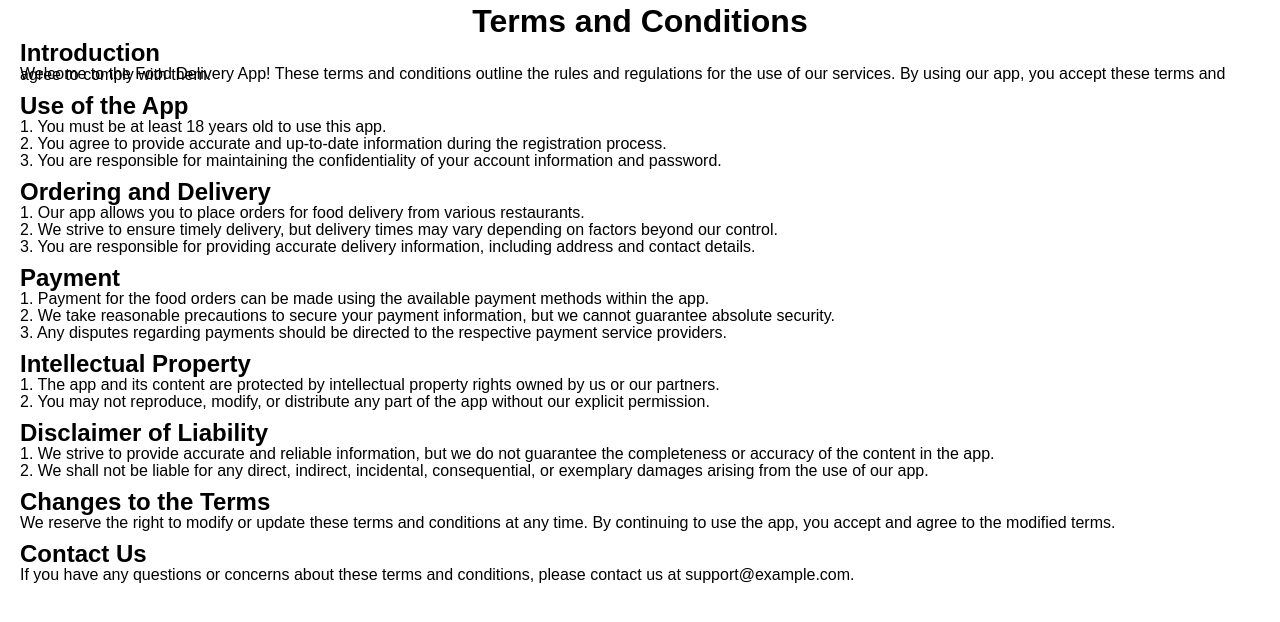
After one commit to bleronsy/FastFoodApp, a PHP site: page /terms.php in a window 1280 px wide. The commit adds this page. Shown: the top 622 px of the page. Run offline with PHP 8.4, Linux system fonts and the light colour scheme.

Commit message:
Terms and conditions and Privacy Policy

```diff
--- a/hamburger.php
+++ b/hamburger.php
@@ -41,6 +41,7 @@
 
         <div class="gjithaUshqimet">
             <?php
+            session_start();
                 $host = 'localhost';
                 $dbname = 'fooddelivery';
                 $username = 'root';
--- a/index.php
+++ b/index.php
@@ -41,6 +41,7 @@
 
         <div class="gjithaUshqimet">
             <?php
+            session_start();
                 $host = 'localhost';
                 $dbname = 'fooddelivery';
                 $username = 'root';
--- a/kycu.php
+++ b/kycu.php
@@ -1,4 +1,5 @@
 <?php
+session_start();
 // Database connection parameters
 $host = 'localhost';
 $dbName = 'fooddelivery';
--- a/pije.php
+++ b/pije.php
@@ -41,6 +41,7 @@
 
         <div class="gjithaUshqimet">
             <?php
+            session_start();
                 $host = 'localhost';
                 $dbname = 'fooddelivery';
                 $username = 'root';
--- a/pizza.php
+++ b/pizza.php
@@ -41,6 +41,7 @@
 
         <div class="gjithaUshqimet">
             <?php
+            session_start();
                 $host = 'localhost';
                 $dbname = 'fooddelivery';
                 $username = 'root';
--- a/regjistrohu.php
+++ b/regjistrohu.php
@@ -1,4 +1,5 @@
 <?php
+session_start();
 $host = 'localhost';
 $db_name = 'fooddelivery';
 
@@ -45,7 +46,7 @@ if ($_SERVER['REQUEST_METHOD'] === 'POST') {
         <input type="text" name="nrtel" placeholder="Numri i telefonit">
         <div class="terms-checkbox">
             <input type="checkbox" name="terms" id="terms-checkbox">
-            <label for="terms-checkbox">A pajtoheni me <span>Terms & Conditions</span> dhe <span>Privacy Policy</span></label>
+            <label for="terms-checkbox">A pajtoheni me <a href="terms.php" class="terms">Terms & Conditions</a> dhe <a href="privacyPolicy.php" class="terms">Privacy Policy</a></label>
         </div>
         <input type="submit" value="Regjistrohu">
     </form>
--- a/sallata.php
+++ b/sallata.php
@@ -41,6 +41,7 @@
 
         <div class="gjithaUshqimet">
             <?php
+            session_start();
                 $host = 'localhost';
                 $dbname = 'fooddelivery';
                 $username = 'root';
--- a/sandwich.php
+++ b/sandwich.php
@@ -41,6 +41,7 @@
 
         <div class="gjithaUshqimet">
             <?php
+            session_start();
                 $host = 'localhost';
                 $dbname = 'fooddelivery';
                 $username = 'root';
--- a/styles/regjistrohu.css
+++ b/styles/regjistrohu.css
@@ -77,3 +77,7 @@ p.form-message {
   text-align: center;
   font-size: smaller;
 }
+
+.terms{
+  color: black;
+}
--- /dev/null
+++ b/terms.php
@@ -0,0 +1,61 @@
+<!DOCTYPE html>
+<html lang="en">
+<head>
+    <meta charset="UTF-8">
+    <title>Terms and Conditions</title>
+    <style>
+        body {
+            font-family: Arial, sans-serif;
+            margin: 20px;
+            line-height: 1px;
+        }
+
+        h1 {
+            text-align: center;
+        }
+
+        h2 {
+            margin-top: 30px;
+        }
+
+        p {
+            margin-bottom: 15px;
+        }
+    </style>
+</head>
+<body>
+    <h1>Terms and Conditions</h1>
+
+    <h2>Introduction</h2>
+    <p>Welcome to the Food Delivery App! These terms and conditions outline the rules and regulations for the use of our services. By using our app, you accept these terms and agree to comply with them.</p>
+
+    <h2>Use of the App</h2>
+    <p>1. You must be at least 18 years old to use this app.</p>
+    <p>2. You agree to provide accurate and up-to-date information during the registration process.</p>
+    <p>3. You are responsible for maintaining the confidentiality of your account information and password.</p>
+
+    <h2>Ordering and Delivery</h2>
+    <p>1. Our app allows you to place orders for food delivery from various restaurants.</p>
+    <p>2. We strive to ensure timely delivery, but delivery times may vary depending on factors beyond our control.</p>
+    <p>3. You are responsible for providing accurate delivery information, including address and contact details.</p>
+
+    <h2>Payment</h2>
+    <p>1. Payment for the food orders can be made using the available payment methods within the app.</p>
+    <p>2. We take reasonable precautions to secure your payment information, but we cannot guarantee absolute security.</p>
+    <p>3. Any disputes regarding payments should be directed to the respective payment service providers.</p>
+
+    <h2>Intellectual Property</h2>
+    <p>1. The app and its content are protected by intellectual property rights owned by us or our partners.</p>
+    <p>2. You may not reproduce, modify, or distribute any part of the app without our explicit permission.</p>
+
+    <h2>Disclaimer of Liability</h2>
+    <p>1. We strive to provide accurate and reliable information, but we do not guarantee the completeness or accuracy of the content in the app.</p>
+    <p>2. We shall not be liable for any direct, indirect, incidental, consequential, or exemplary damages arising from the use of our app.</p>
+
+    <h2>Changes to the Terms</h2>
+    <p>We reserve the right to modify or update these terms and conditions at any time. By continuing to use the app, you accept and agree to the modified terms.</p>
+
+    <h2>Contact Us</h2>
+    <p>If you have any questions or concerns about these terms and conditions, please contact us at support@example.com.</p>
+</body>
+</html>
```
Also changed, not shown: privacyPolicy.php (added, +59 -0 lines).
